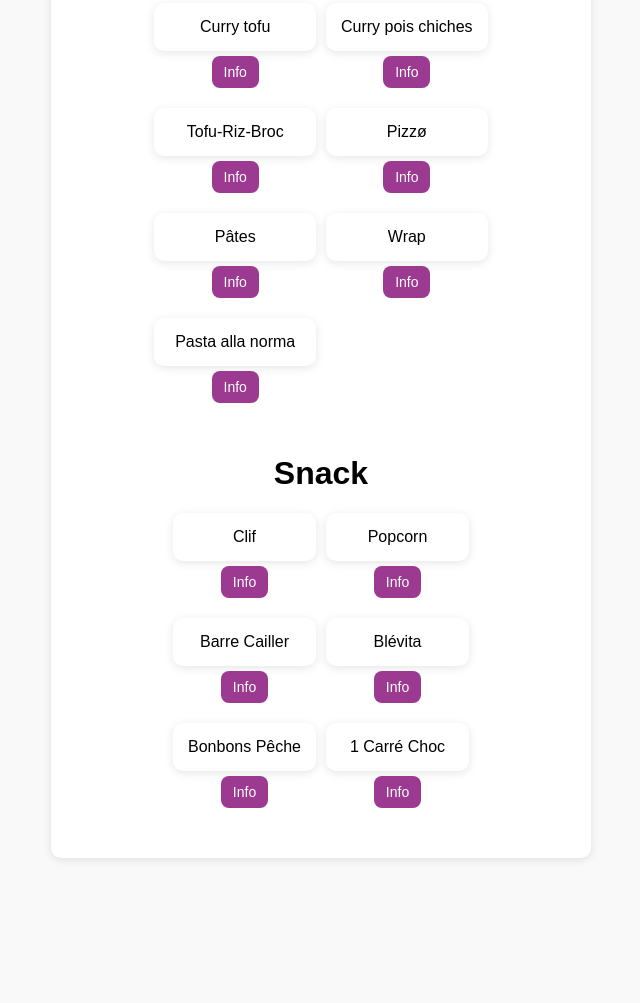
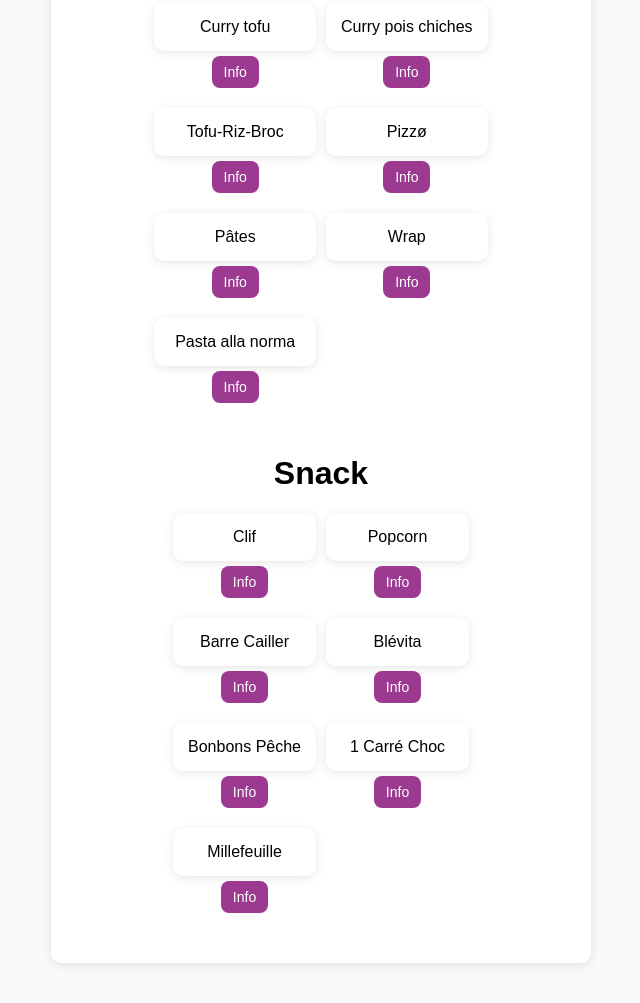
Before and after one commit to eshtel/Strongstelle, a plain HTML site: page index.html in a window 1280 px wide. Shown: the part 1266-2269 px from the top of the page, without its empty margins (319-959 px from the left). Before the commit the page ends 2164 px from the top, so only its background shows below. Drawn offline with nearby package versions, Linux system fonts and the light colour scheme; a script that the page names is missing.

Commit message:
Add files via upload

```diff
--- a/index.html
+++ b/index.html
@@ -68,6 +68,7 @@
       <div class="food" data-name="Blévita" data-calories="164" data-fat="5" data-carbs="24" data-sugar="1.1" data-protein="4.9">Blévita</div>
       <div class="food" data-name="Bonbons Pêche" data-calories="665" data-fat="0" data-carbs="70" data-sugar="51" data-protein="4.4">Bonbons Pêche</div>
       <div class="food" data-name="1 Carré Choc" data-calories="55" data-fat="3" data-carbs="7" data-sugar="3.5" data-protein="0.6">1 Carré Choc</div>
+      <div class="food" data-name="1 millefeuille" data-calories="273" data-fat="14" data-carbs="33" data-sugar="16" data-protein="3.4">Millefeuille</div>
     </div>
   </div>
 
```
